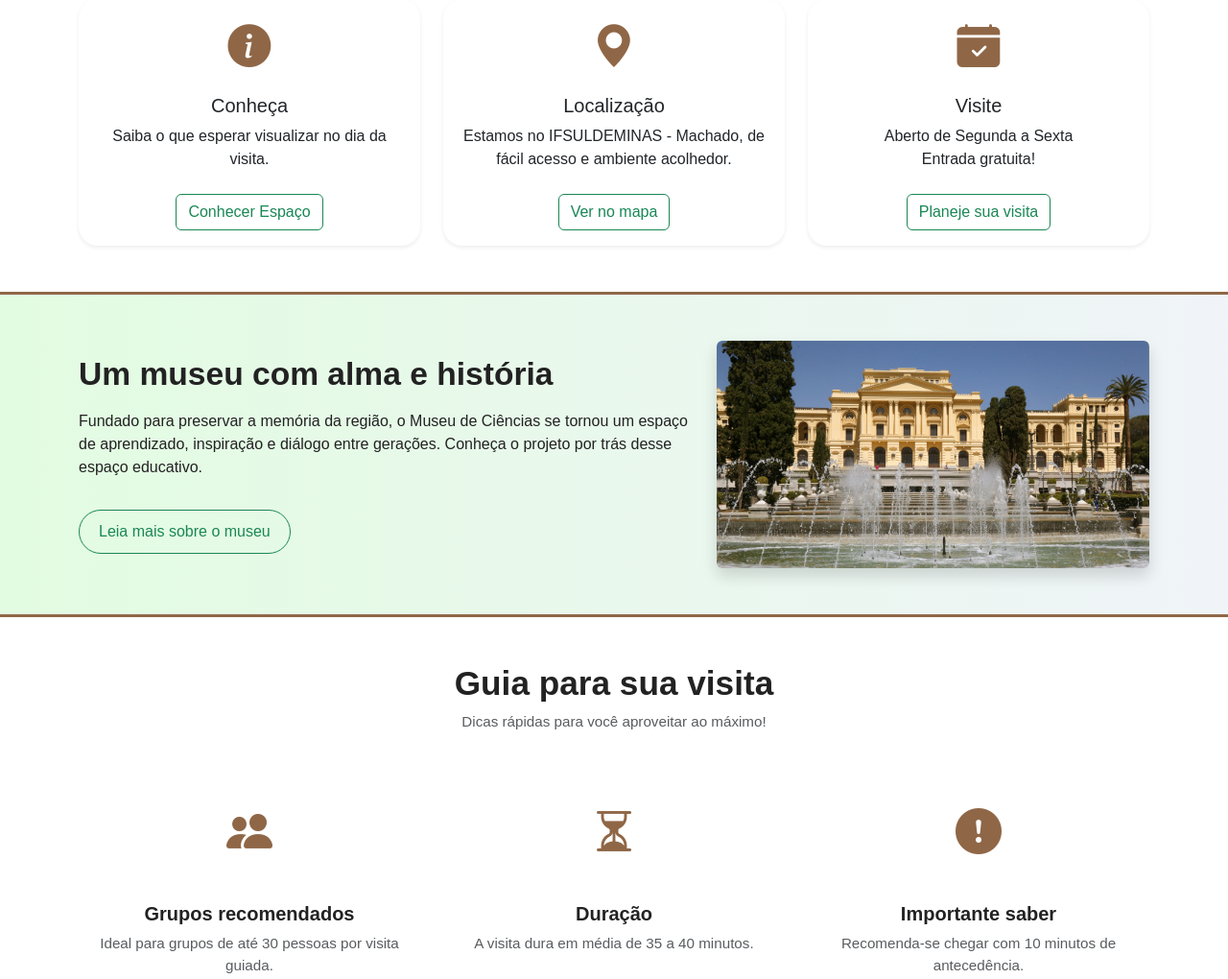
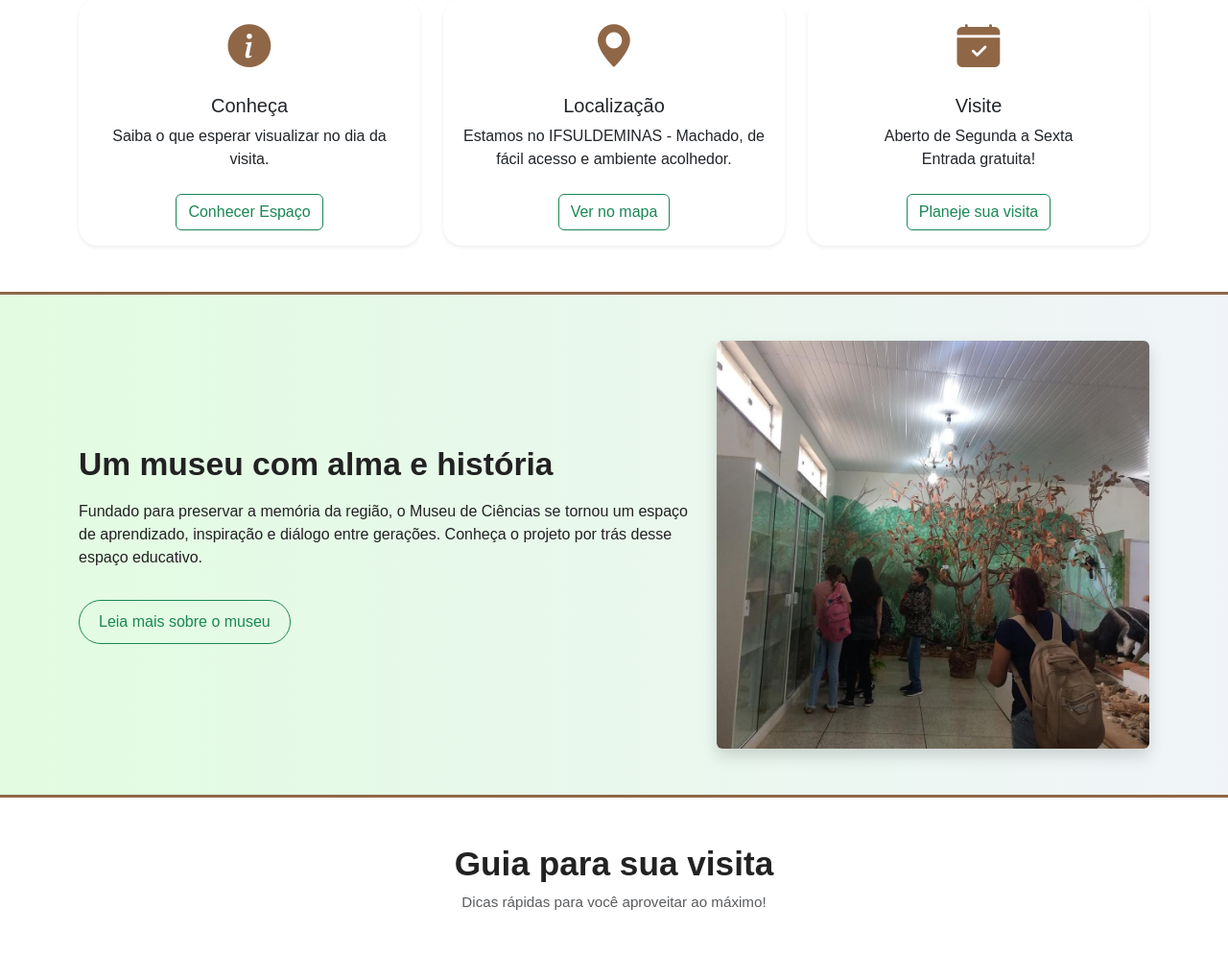
Before and after one commit to emily-180/ProjetoMuseu, a PHP site: page /index.php in a window 1280 px wide. Shown: the part 499-1519 px from the top of the page at 96% size. Run offline with PHP 8.4, Linux system fonts and the light colour scheme.

Commit message:
commit 10 emily

```diff
--- a/index.php
+++ b/index.php
@@ -47,7 +47,7 @@
         <a href="/ProjetoMuseu/views/sobre.php" class="btn btn-outline-success mt-3">Leia mais sobre o museu</a>
       </div>
       <div class="col-md-5 text-center">
-        <img src="/ProjetoMuseu/static/imagens/teste.jpg" alt="Museu" class="img-fluid rounded shadow">
+        <img src="/ProjetoMuseu/static/imagens/foto1.jpeg" alt="Museu" class="img-fluid rounded shadow">
       </div>
     </div>
   </div>
```
